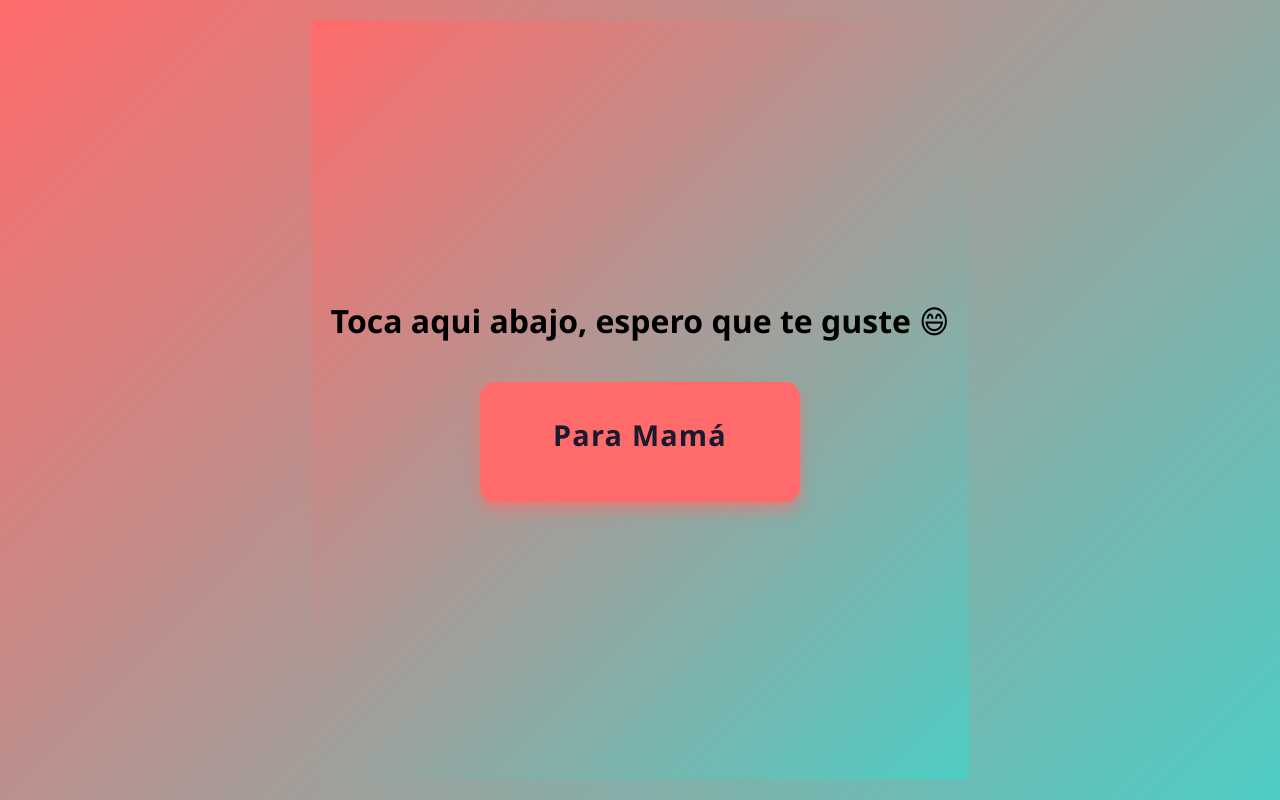
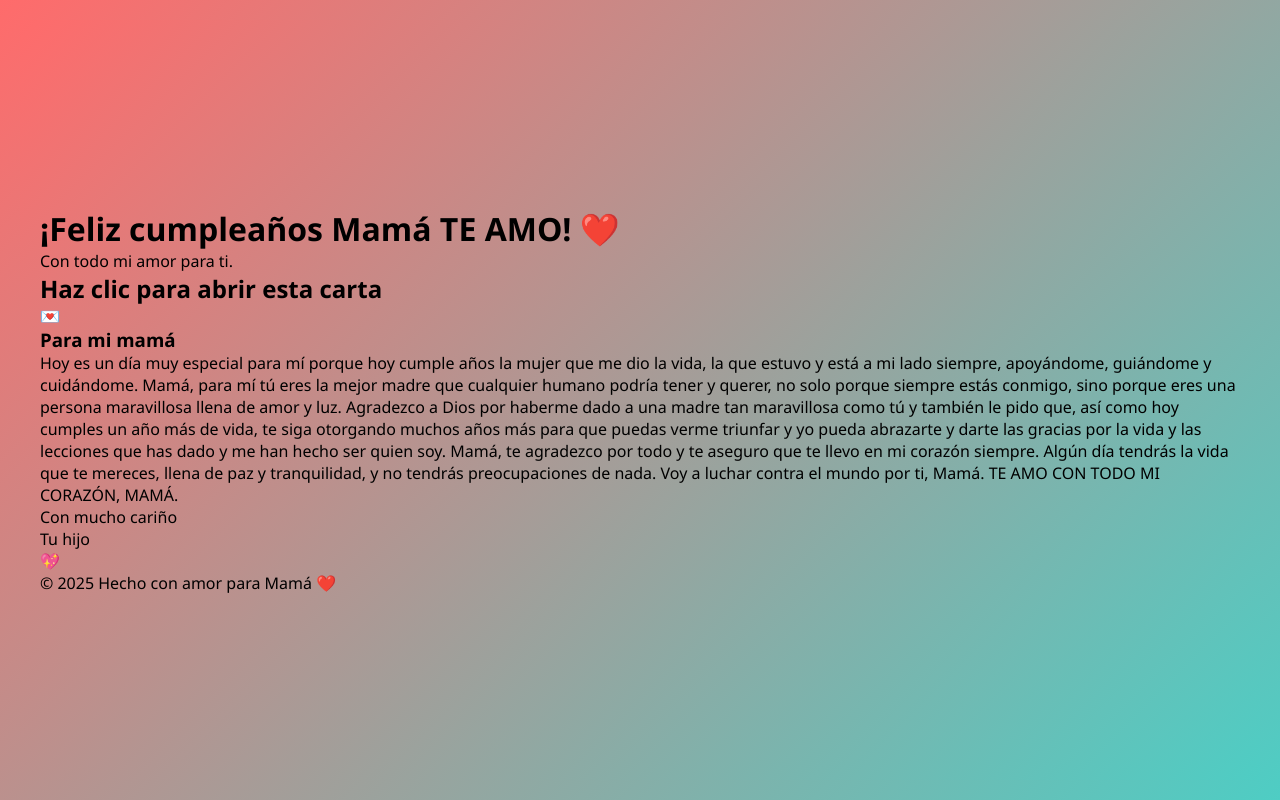
Before and after one commit to Jisus40/Para-mi-mama, a plain HTML site: page index.html in a window 1280 px wide. Drawn offline with Linux system fonts and the light colour scheme.

Commit message:
Update index.html

```diff
--- a/index.html
+++ b/index.html
@@ -1,19 +1,39 @@
 <!DOCTYPE html>
 <html lang="es">
 <head>
-  <meta charset="UTF-8" />
-  <meta name="viewport" content="width=device-width, initial-scale=1" />
-  <link rel="stylesheet" href="style.css">
-  <title>Carta para Mamá</title>
+    <meta charset="UTF-8">
+    <meta name="viewport" content="width=device-width, initial-scale=1.0">
+    <title>¡Para la mejor mamá del mundo! ❤️</title>
+    <link rel="stylesheet" href="style.css">
+    <link href="https://fonts.googleapis.com/css2?family=Open+Sans:wght@300;400;600;700&family=Poppins:wght@300;400;600;700&display=swap" rel="stylesheet">
 </head>
 <body>
-<h1 class="indication">Toca aqui abajo, espero que te guste &#x1F604;</h1>
-  <div id="card" class="card closed" aria-expanded="false" role="button" tabindex="0" aria-label="Carta para mamá. Presiona para abrir">
-    <div class="title">Para Mamá</div>
-    <div class="content">
-      <p>Querida mamá, hoy quiero dedicarte esta carta para recordarte lo importante que eres para mí. Tú me has cuidado desde que estuve dentro de ti hasta hoy en día que sigues cuidándome, por eso estoy y estaré eternamente agradecido contigo mamá, desde que era un bebe tu siempre has estado al pendiente de mi y de mis hermanos nunca nos has descuidado y aunque somos insoportables tu nunca te rendiste con nosotros porque querías vernos llegar lejos, y hoy te puedo asegurar que vamos a llegar muy lejos por ti mamá. Quiero que sepas que estas en mi mente todos los días cada vez que te recuerdo obtengo fuerzas para seguir adelante, tú me inspiras a ser mejor que ayer, no sería nada de lo que soy hoy si no fuera por ti mamá, tu eres lo más importante para mí y lo serás por siempre eso nunca lo dudes, aunque estemos lejos por ahora yo siempre te tengo presente aquí a mi lado, cuidándome y animándome. Mamá, te amo con todo mi corazón y mi alma y siempre lo hare, espero que te haya gustado esta carta y recuerda: <b class="corazon">TE AMO MAMÁ &#x2764;</b></p>
+    <div class="full-page-heart-container">
+        </div>
+
+    <div class="container">
+        <h1>¡Feliz cumpleaños Mamá TE AMO! ❤️</h1>
+        <p class="subtitle">Con todo mi amor para ti.</p>
+
+        <div class="card-wrapper">
+            <div class="card-front">
+                <h2>Haz clic para abrir esta carta</h2>
+                <span class="emoji-icon">💌</span>
+            </div>
+            <div class="card-back">
+              <h3>Para mi mamá</h3>
+                <p>Hoy es un día muy especial para mí porque hoy cumple años la mujer que me dio la vida, la que estuvo y está a mi lado siempre, apoyándome, guiándome y cuidándome. Mamá, para mí tú eres la mejor madre que cualquier humano podría tener y querer, no solo porque siempre estás conmigo, sino porque eres una persona maravillosa llena de amor y luz. Agradezco a Dios por haberme dado a una madre tan maravillosa como tú y también le pido que, así como hoy cumples un año más de vida, te siga otorgando muchos años más para que puedas verme triunfar y yo pueda abrazarte y darte las gracias por la vida y las lecciones que has dado y me han hecho ser quien soy. Mamá, te agradezco por todo y te aseguro que te llevo en mi corazón siempre. Algún día tendrás la vida que te mereces, llena de paz y tranquilidad, y no tendrás preocupaciones de nada. Voy a luchar contra el mundo por ti, Mamá. TE AMO CON TODO MI CORAZÓN, MAMÁ.</p>
+                <p>Con mucho cariño</p>
+                <p class="signature">Tu hijo</p>
+                <span class="emoji-icon-bottom">💖</span>
+            </div>
+        </div>
+
+        <div class="footer">
+            <p>© 2025 Hecho con amor para Mamá ❤️</p>
+        </div>
     </div>
-  </div>
-  <script src="script.js"></script>
+
+    <script src="script.js"></script>
 </body>
 </html>
```
